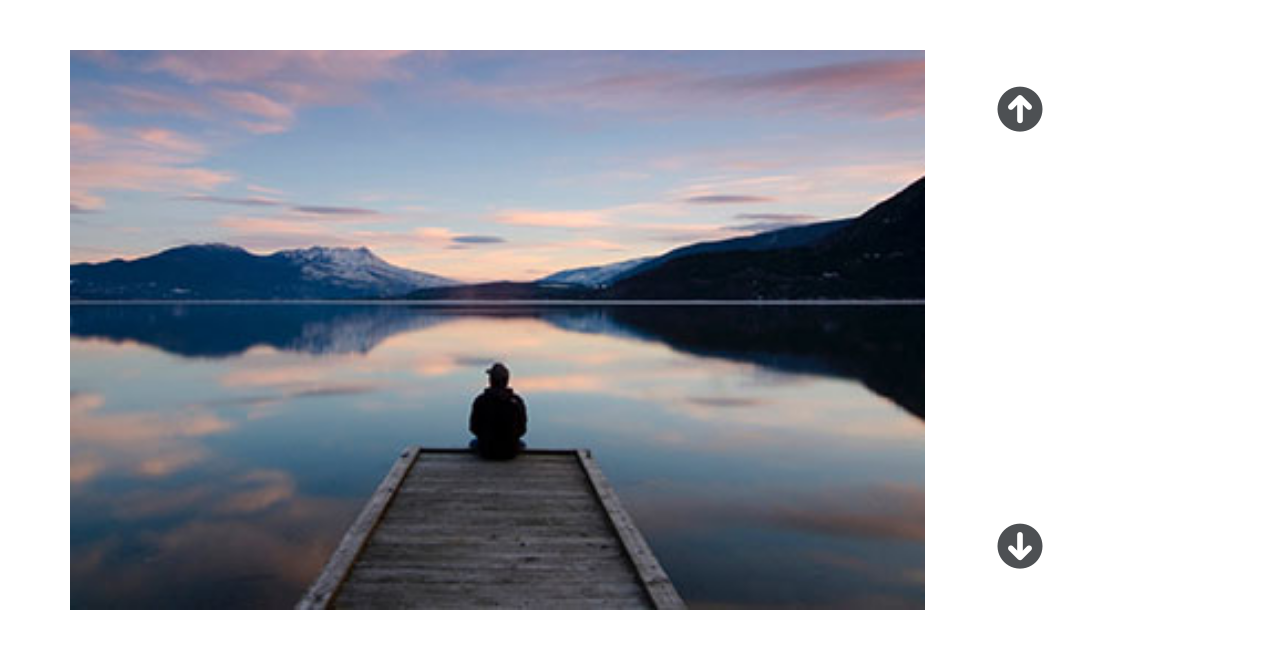
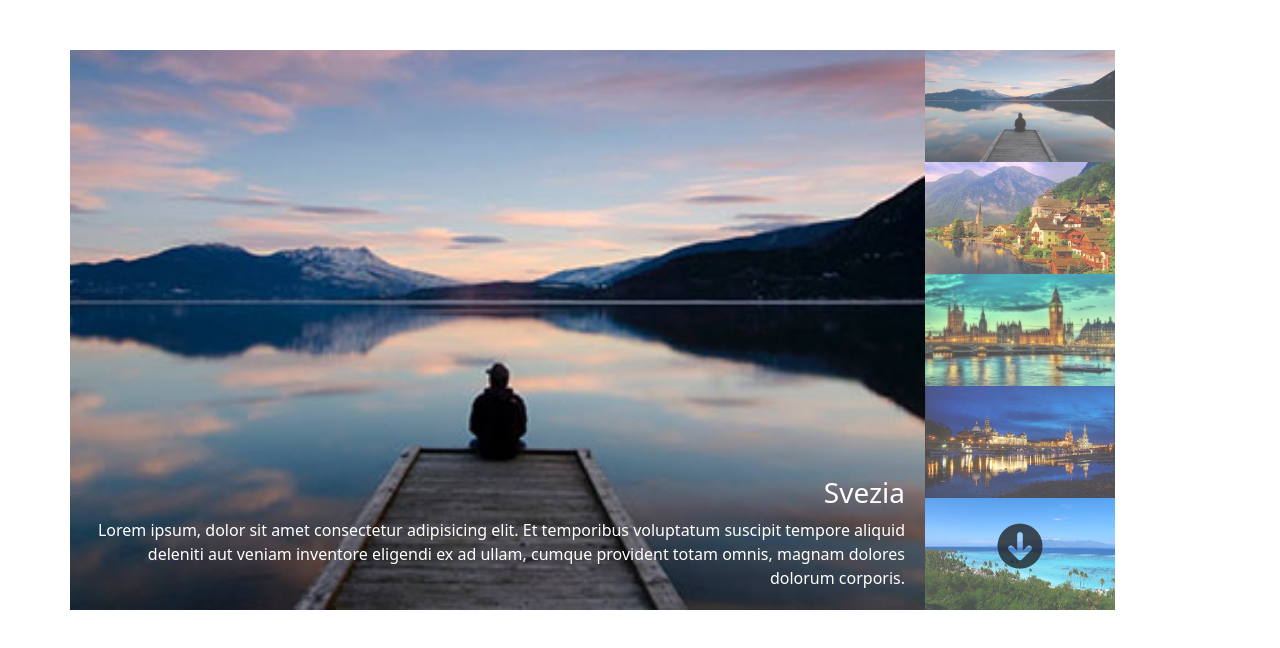
Before and after one commit to davidemontagna/vue-slider, a plain HTML site: page index.html in a window 1280 px wide. Drawn offline with nearby package versions, Linux system fonts and the light colour scheme.

Commit message:
click sulle frecce funziona

```diff
--- a/index.html
+++ b/index.html
@@ -14,18 +14,33 @@
         <div id="app">
             <div class="container dm-slide">
                 <div class="row">
-                    <div v-for="(element, index) in images" :class="imgActive(index)" class="col-9 p-0 dm-pos" id="big-image">
+                    <div v-for="(element, index) in images" :class="bigImgActive(index)" class="col-9 p-0 dm-pos" id="big-image">
                         <img :src="element">
+                        <div class="dm-txt">
+                            <h3 v-for="(showTitle, index) in title" :class="bigImgActive(index)">
+                                {{showTitle}}
+                            </h3>
+                            <span v-for="(showText, index) in text" :class="bigImgActive(index)">
+                                {{showText}}
+                            </span>
+                        </div>
                     </div>
                     <div class="col-2 p-0 dm-pos" >
-                        <div class="dm-arrow-up">
+                        <!--Freccia Su-->
+                        <div v-if="!(activeOn == 0)" @click="arrowUp" class="dm-arrow-up">
                             <i class="fa-solid fa-circle-arrow-up"></i>
                         </div>
-                        <div class="dm-arrow-down">
+
+                        <!--Freccia Giù-->
+                        <div v-if="!(activeOn == (images.length - 1))" @click="arrowDown" class="dm-arrow-down">
                             <i class="fa-solid fa-circle-arrow-down "></i>
                         </div>
+
+                        <!--Sezione immagini piccole-->
                         <div id="small-images">
-
+                            <div class="dm-sm-opacity-off" v-for="(element) in images">
+                                <img v-bind:src="element">
+                            </div>
                         </div>
                     </div>
                 </div>
--- a/myscript.js
+++ b/myscript.js
@@ -36,11 +36,29 @@ let app = new Vue({
         activeOn: 0
     },
     methods: {
-        imgActive: function(indexImg){
+
+        //funzione per mostrare solo l'immagine grande selezionata
+        bigImgActive: function(indexImg){
             if(indexImg == this.activeOn){
                 return "active";
             }
             return "image";
+        },
+
+        //funzione per attivare la freccia verso su
+        arrowUp: function(){
+            this.activeOn --;
+            if(activeOn < 0){
+                this.activeOn = images.length-1;
+            }
+        },
+
+        //funzione per attivare la freccia verso giù
+        arrowDown: function(){
+            this.activeOn++;
+            if(activeOn == images.length){
+                this.activeOn = 0;
+            }
         }
     }
 })
--- a/style.css
+++ b/style.css
@@ -45,6 +45,7 @@ img{
     left: 20px;
     color: #fff;
     text-align: end;
+    display: block;
 }
 
 .dm-pos{
```
